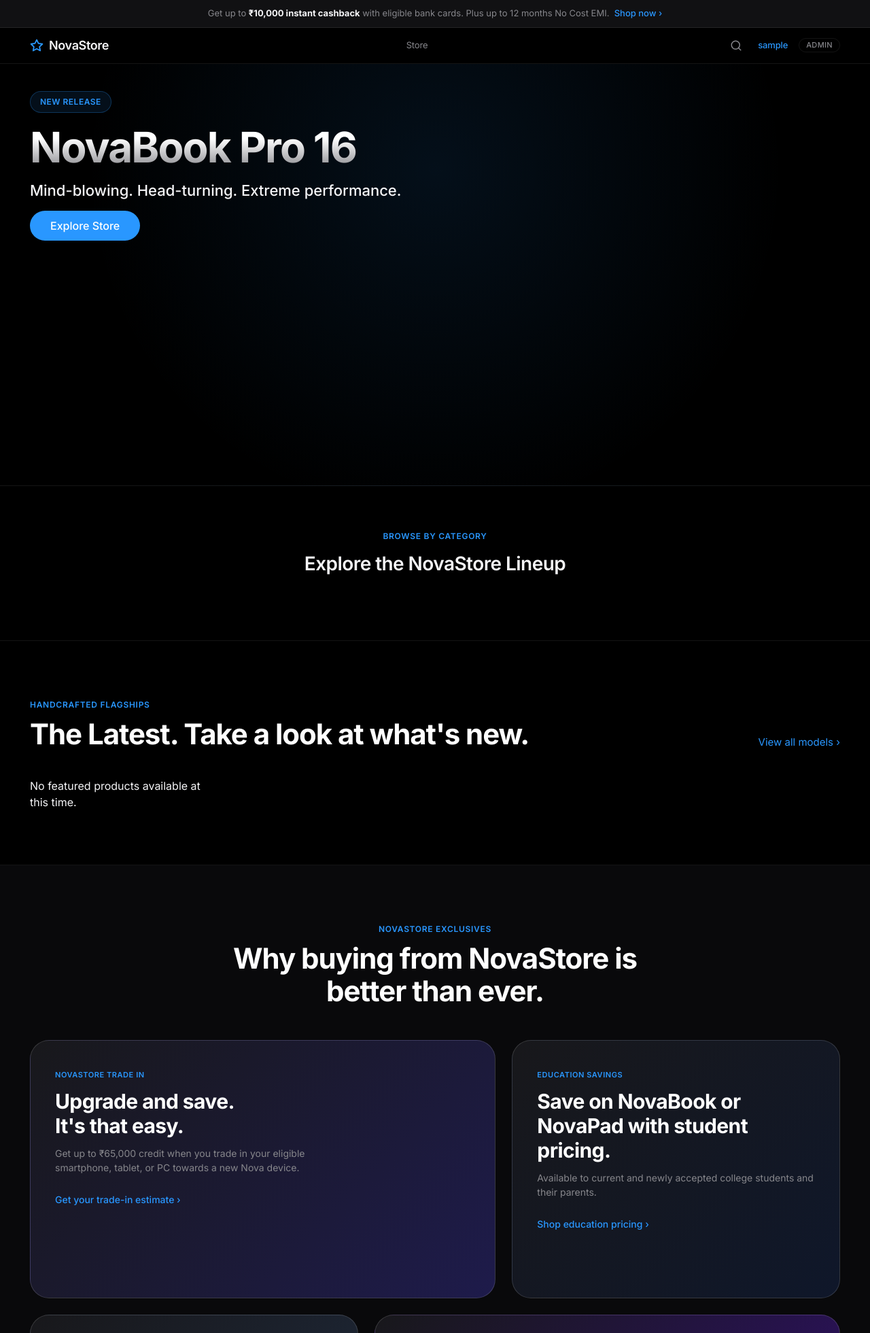
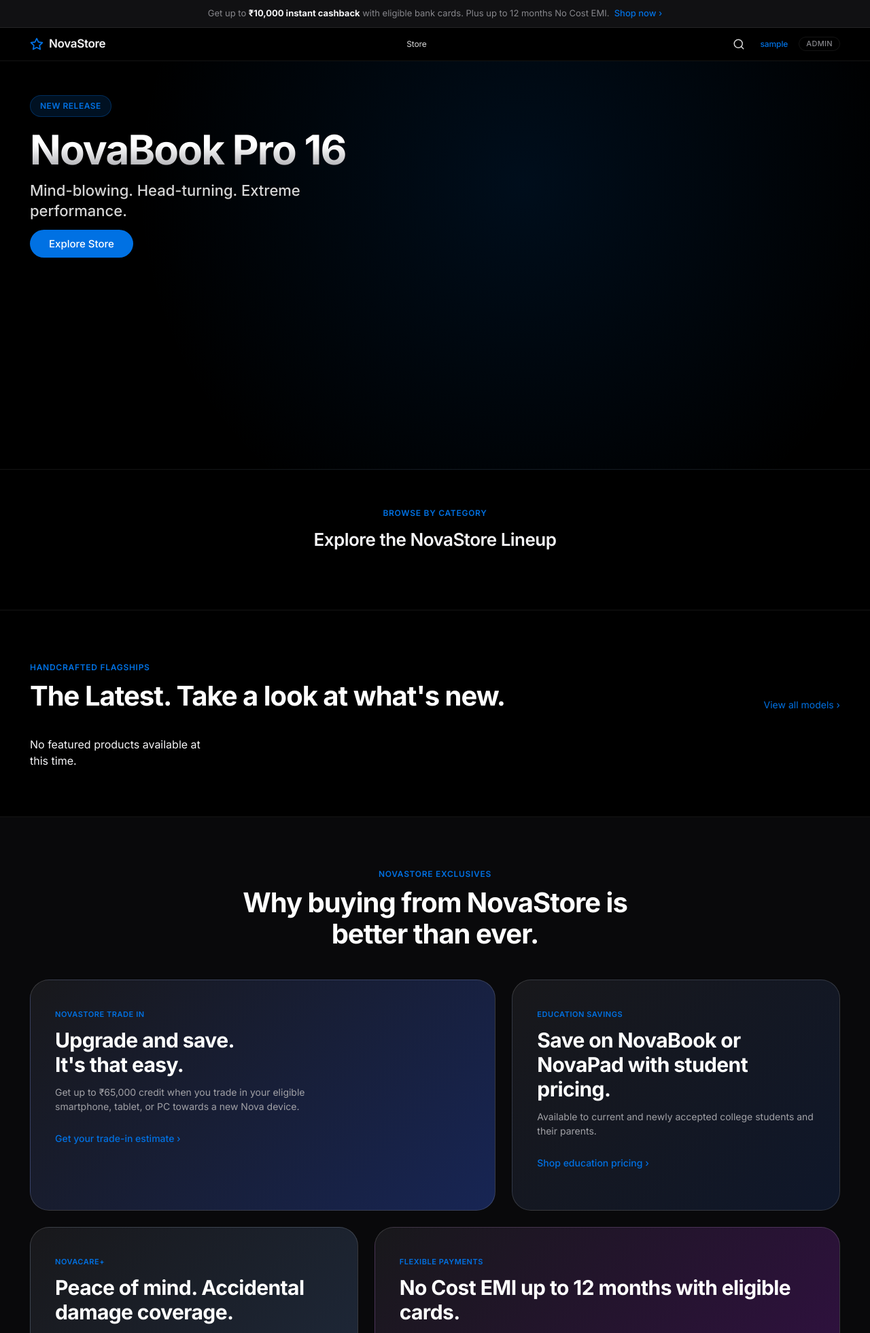
Before and after one commit to k140n/NovaStore, a Django app: page / in a window 1280 px wide. Shown: the top 1961 px of the page at 68% size. Run offline with Django 5.2, Linux system fonts and the light colour scheme; the visitor is signed in with stand-in values (Sample User, id 1); data that the repository does not hold is empty.

Commit message:
feat: complete visual polish with Apple-caliber product photography, clean desktop layout, and cache-busting

```diff
--- a/static/css/style.css
+++ b/static/css/style.css
@@ -1,29 +1,29 @@
 /* ==========================================================================
-   NovaStore — Premium Apple-Inspired Electronics Storefront Design System
+   NovaStore — Modern Apple India Store-Inspired Design System
    ========================================================================== */
 
 :root {
     --bg-page: #000000;
-    --bg-header: rgba(0, 0, 0, 0.82);
+    --bg-header: rgba(0, 0, 0, 0.85);
     --bg-card: #161617;
     --bg-card-hover: #1d1d1f;
     --bg-surface: #101012;
-    --bg-accent-subtle: rgba(41, 151, 255, 0.1);
+    --bg-accent-subtle: rgba(0, 113, 227, 0.15);
 
     --text-primary: #f5f5f7;
     --text-secondary: #86868b;
     --text-muted: #6e6e73;
     --text-highlight: #ffffff;
 
-    --accent: #2997ff;
+    --accent: #0071e3;
     --accent-hover: #0077ed;
-    --accent-glow: rgba(41, 151, 255, 0.35);
+    --accent-glow: rgba(0, 113, 227, 0.45);
     --tag-green: #30d158;
     --tag-amber: #ff9f0a;
 
     --border-subtle: rgba(255, 255, 255, 0.08);
     --border-card: rgba(255, 255, 255, 0.14);
-    --border-focus: rgba(41, 151, 255, 0.6);
+    --border-focus: rgba(0, 113, 227, 0.6);
 
     --font-sans: 'Inter', -apple-system, BlinkMacSystemFont, 'SF Pro Display', 'SF Pro Text', 'Helvetica Neue', Helvetica, Arial, sans-serif;
 
@@ -35,8 +35,8 @@
 
     --transition: all 0.28s cubic-bezier(0.25, 0.1, 0.25, 1);
     --transition-fast: all 0.18s ease;
-    --shadow-card: 0 10px 30px rgba(0, 0, 0, 0.5);
-    --shadow-elevated: 0 20px 40px rgba(0, 0, 0, 0.7);
+    --shadow-card: 0 12px 36px rgba(0, 0, 0, 0.6);
+    --shadow-elevated: 0 24px 60px rgba(0, 0, 0, 0.8);
 }
 
 /* Base Reset & Global Styles */
@@ -133,7 +133,7 @@ button {
     max-width: 1240px;
     margin: 0 auto;
     padding: 0 24px;
-    height: 52px;
+    height: 48px;
     display: flex;
     align-items: center;
     justify-content: space-between;
@@ -144,7 +144,7 @@ button {
     align-items: center;
     gap: 8px;
     font-weight: 600;
-    font-size: 18px;
+    font-size: 17px;
     letter-spacing: -0.02em;
     color: var(--text-primary);
 }
@@ -158,19 +158,19 @@ button {
 .nav-menu {
     display: flex;
     align-items: center;
-    gap: 32px;
+    gap: 28px;
 }
 
 .nav-link {
-    font-size: 13px;
-    color: var(--text-secondary);
+    font-size: 12px;
+    color: #d6d6d6;
     font-weight: 400;
     letter-spacing: -0.01em;
     transition: var(--transition-fast);
 }
 
 .nav-link:hover {
-    color: var(--text-primary);
+    color: #ffffff;
 }
 
 .nav-actions {
@@ -185,18 +185,18 @@ button {
     justify-content: center;
     width: 32px;
     height: 32px;
-    color: var(--text-secondary);
+    color: #d6d6d6;
     border-radius: 50%;
     transition: var(--transition-fast);
 }
 
 .nav-icon-btn:hover {
-    color: var(--text-primary);
-    background: rgba(255, 255, 255, 0.08);
+    color: #ffffff;
+    background: rgba(255, 255, 255, 0.1);
 }
 
 .nav-user-link {
-    font-size: 13px;
+    font-size: 12px;
     color: var(--accent);
     font-weight: 500;
 }
@@ -415,8 +405,8 @@ button {
 }
 
 .btn-lg {
-    padding: 14px 30px;
-    font-size: 16px;
+    padding: 13px 28px;
+    font-size: 15px;
     font-weight: 500;
 }
 
@@ -444,7 +434,7 @@ button {
 }
 
 .section-title {
-    font-size: clamp(28px, 4vw, 42px);
+    font-size: clamp(26px, 3.8vw, 40px);
     font-weight: 700;
     letter-spacing: -0.025em;
     line-height: 1.15;
@@ -455,14 +445,14 @@ button {
     display: flex;
     justify-content: space-between;
     align-items: flex-end;
-    margin-bottom: 40px;
+    margin-bottom: 36px;
     flex-wrap: wrap;
     gap: 16px;
 }
 
 .section-link {
     color: var(--accent);
-    font-size: 15px;
+    font-size: 14px;
     font-weight: 400;
 }
 
@@ -473,7 +463,7 @@ button {
 .section-heading-centered {
     text-align: center;
     max-width: 680px;
-    margin: 0 auto 48px;
+    margin: 0 auto 44px;
 }
 
 /* ==========================================================================
@@ -482,20 +472,20 @@ button {
 .hero-carousel-section {
     position: relative;
     overflow: hidden;
-    background: radial-gradient(circle at 50% 25%, rgba(41, 151, 255, 0.1) 0%, transparent 65%);
+    background: radial-gradient(circle at 60% 30%, rgba(0, 113, 227, 0.12) 0%, transparent 65%);
     border-bottom: 1px solid var(--border-subtle);
-    padding: 40px 0 60px;
+    padding: 50px 0 70px;
 }
 
 .carousel-container {
     position: relative;
-    max-width: 1400px;
+    max-width: 1300px;
     margin: 0 auto;
 }
 
 .carousel-track {
     position: relative;
-    min-height: 520px;
+    min-height: 480px;
 }
 
 .carousel-slide {
@@ -518,14 +508,14 @@ button {
 
 .slide-content-wrapper {
     display: grid;
-    grid-template-columns: 1.1fr 1fr;
+    grid-template-columns: 1fr 1.1fr;
     align-items: center;
-    gap: 48px;
+    gap: 40px;
     width: 100%;
 }
 
 .slide-text {
-    max-width: 580px;
+    max-width: 520px;
 }
 
 .badge-hero {
@@ -535,37 +525,37 @@ button {
     font-weight: 600;
     color: var(--accent);
     background: var(--bg-accent-subtle);
-    border: 1px solid rgba(41, 151, 255, 0.28);
+    border: 1px solid rgba(0, 113, 227, 0.3);
     border-radius: var(--radius-full);
-    margin-bottom: 18px;
+    margin-bottom: 16px;
     letter-spacing: 0.04em;
     text-transform: uppercase;
 }
 
 .slide-title {
-    font-size: clamp(34px, 5.2vw, 62px);
+    font-size: clamp(34px, 5vw, 60px);
     font-weight: 700;
     letter-spacing: -0.03em;
     line-height: 1.08;
-    margin-bottom: 16px;
-    background: linear-gradient(180deg, #ffffff 30%, #86868b 100%);
+    margin-bottom: 14px;
+    background: linear-gradient(180deg, #ffffff 40%, #a1a1a6 100%);
     -webkit-background-clip: text;
     -webkit-text-fill-color: transparent;
 }
 
 .slide-subtitle {
     font-size: clamp(17px, 2.2vw, 22px);
-    color: var(--text-primary);
+    color: #d6d6d6;
     font-weight: 500;
     line-height: 1.35;
-    margin-bottom: 14px;
+    margin-bottom: 12px;
 }
 
 .slide-desc {
     font-size: 15px;
     color: var(--text-secondary);
     line-height: 1.55;
-    margin-bottom: 30px;
+    margin-bottom: 28px;
 }
 
 .slide-actions {
@@ -654,24 +644,24 @@ button {
    2. CATEGORY RIBBON SECTION
    ========================================================================= */
 .category-ribbon-section {
-    padding: 60px 0 40px;
+    padding: 50px 0 36px;
     border-bottom: 1px solid var(--border-subtle);
 }
 
 .ribbon-header {
     text-align: center;
-    margin-bottom: 36px;
+    margin-bottom: 32px;
 }
 
 .ribbon-title {
-    font-size: 28px;
+    font-size: 26px;
     font-weight: 600;
     letter-spacing: -0.02em;
 }
 
 .category-strip {
     display: flex;
-    gap: 20px;
+    gap: 18px;
     overflow-x: auto;
     padding-bottom: 16px;
     scrollbar-width: thin;
@@ -735,7 +726,7 @@ button {
    3. FEATURED PRODUCTS SECTION
    ========================================================================= */
 .featured-section {
-    padding: 80px 0;
+    padding: 70px 0;
     border-bottom: 1px solid var(--border-subtle);
 }
 
@@ -874,7 +867,7 @@ button {
    4. PROMOTIONS BENTO GRID
    ========================================================================= */
 .promotions-bento-section {
-    padding: 80px 0;
+    padding: 70px 0;
     background: #09090b;
     border-bottom: 1px solid var(--border-subtle);
 }
@@ -906,8 +899,8 @@ button {
 
 .bento-card-large {
     grid-column: span 7;
-    min-height: 380px;
-    background: linear-gradient(135deg, #18181b 0%, #1e1b4b 100%);
+    min-height: 340px;
+    background: linear-gradient(135deg, #18181b 0%, #172554 100%);
 }
 
 .bento-education {
@@ -946,7 +939,7 @@ button {
 
 .bento-desc {
     font-size: 14px;
-    color: var(--text-secondary);
+    color: #a1a1a6;
     line-height: 1.5;
     max-width: 420px;
     margin-bottom: 24px;
--- a/static/js/main.js
+++ b/static/js/main.js
@@ -21,21 +21,25 @@ function initHeaderSearch() {
     if (!searchBtn || !searchBar) return;
 
     searchBtn.addEventListener("click", () => {
-        const isOpen = searchBar.classList.toggle("open");
-        if (isOpen && searchInput) {
+        const isHidden = searchBar.style.display === "none";
+        searchBar.style.display = isHidden ? "block" : "none";
+        searchBar.classList.toggle("open", isHidden);
+        if (isHidden && searchInput) {
             setTimeout(() => searchInput.focus(), 100);
         }
     });
 
     if (searchClose) {
         searchClose.addEventListener("click", () => {
+            searchBar.style.display = "none";
             searchBar.classList.remove("open");
         });
     }
 
     // Dismiss search bar on Escape key
     document.addEventListener("keydown", (e) => {
-        if (e.key === "Escape" && searchBar.classList.contains("open")) {
+        if (e.key === "Escape" && searchBar.style.display === "block") {
+            searchBar.style.display = "none";
             searchBar.classList.remove("open");
         }
     });
@@ -51,15 +55,18 @@ function initMobileNav() {
     if (!hamburgerBtn || !mobileDrawer) return;
 
     hamburgerBtn.addEventListener("click", () => {
-        const isOpen = mobileDrawer.classList.toggle("open");
-        hamburgerBtn.setAttribute("aria-expanded", isOpen ? "true" : "false");
-        document.body.style.overflow = isOpen ? "hidden" : "";
+        const isHidden = mobileDrawer.style.display === "none";
+        mobileDrawer.style.display = isHidden ? "block" : "none";
+        mobileDrawer.classList.toggle("open", isHidden);
+        hamburgerBtn.setAttribute("aria-expanded", isHidden ? "true" : "false");
+        document.body.style.overflow = isHidden ? "hidden" : "";
     });
 
     // Close mobile drawer when clicking links inside
     const drawerLinks = mobileDrawer.querySelectorAll("a");
     drawerLinks.forEach((link) => {
         link.addEventListener("click", () => {
+            mobileDrawer.style.display = "none";
             mobileDrawer.classList.remove("open");
             hamburgerBtn.setAttribute("aria-expanded", "false");
             document.body.style.overflow = "";
--- a/templates/base.html
+++ b/templates/base.html
@@ -10,8 +10,8 @@
     <link rel="preconnect" href="https://fonts.googleapis.com">
     <link rel="preconnect" href="https://fonts.gstatic.com" crossorigin>
     <link href="https://fonts.googleapis.com/css2?family=Inter:wght@300;400;500;600;700&display=swap" rel="stylesheet">
-    <!-- Main Stylesheet -->
-    <link rel="stylesheet" href="{% static 'css/style.css' %}">
+    <!-- Main Stylesheet with cache-busting -->
+    <link rel="stylesheet" href="{% static 'css/style.css' %}?v=2.0">
     {% block extra_css %}{% endblock %}
 </head>
 <body class="novastore-body">
@@ -81,7 +81,7 @@
         </div>
 
         <!-- Quick Search Dropdown Bar -->
-        <div class="header-search-bar" id="header-search-bar">
+        <div class="header-search-bar" id="header-search-bar" style="display: none;">
             <div class="container search-bar-inner">
                 <form action="{% url 'catalog:product_list' %}" method="get" class="search-form">
                     <svg class="search-input-icon" viewBox="0 0 24 24" width="18" height="18" fill="none" stroke="currentColor" stroke-width="2">
@@ -102,7 +102,7 @@
         </div>
 
         <!-- Mobile Navigation Drawer -->
-        <div class="mobile-nav-drawer" id="mobile-nav-drawer">
+        <div class="mobile-nav-drawer" id="mobile-nav-drawer" style="display: none;">
             <div class="mobile-nav-inner">
                 <form action="{% url 'catalog:product_list' %}" method="get" class="mobile-search-form">
                     <input type="search" name="q" placeholder="Search products..." class="mobile-search-input">
@@ -252,7 +252,7 @@
     </footer>
 
     <!-- Core Scripts -->
-    <script src="{% static 'js/main.js' %}"></script>
+    <script src="{% static 'js/main.js' %}?v=2.0"></script>
     {% block extra_js %}{% endblock %}
 </body>
 </html>
```
Also changed, not shown: other parts of static/css/style.css (+36 -43 lines).
